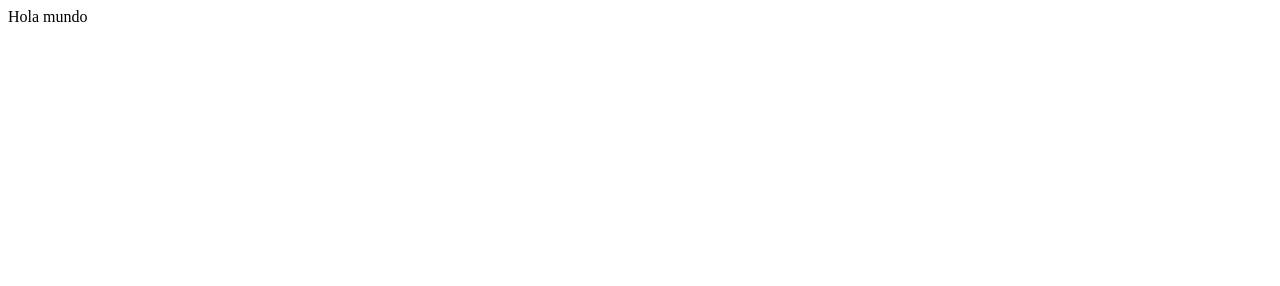
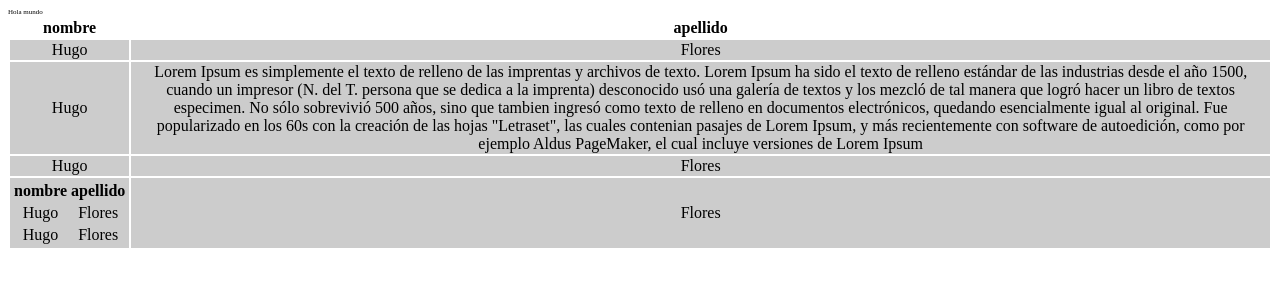
Before and after one commit to DavidArtP/hello_world, a plain HTML site: page index.html in a window 1280 px wide. Drawn offline with Linux system fonts and the light colour scheme.

Commit message:
hoja de estilo

```diff
--- a/index.html
+++ b/index.html
@@ -1,7 +1,50 @@
 <html>
     <head>
+        <link rel="stylesheet" type="text/css" href="style.css" media="screen" />
      </head>
     <body>
-        Hola mundo
+       <h75> Hola mundo </h75>
+        <table>
+            <tr>
+                <th>nombre</th>
+                <th>apellido</th>
+            </tr>
+            <tr>
+                <td>Hugo</td>
+                <td>Flores</td>
+            </tr>
+            <tr >
+                <td>Hugo</td>
+                <td>
+                    <p>
+                        Lorem Ipsum es simplemente el texto de relleno de las imprentas y archivos de texto. Lorem Ipsum ha sido el texto de relleno estándar de las industrias desde el año 1500, cuando un impresor (N. del T. persona que se dedica a la imprenta) desconocido usó una galería de textos y los mezcló de tal manera que logró hacer un libro de textos especimen. No sólo sobrevivió 500 años, sino que tambien ingresó como texto de relleno en documentos electrónicos, quedando esencialmente igual al original. Fue popularizado en los 60s con la creación de las hojas "Letraset", las cuales contenian pasajes de Lorem Ipsum, y más recientemente con software de autoedición, como por ejemplo Aldus PageMaker, el cual incluye versiones de Lorem Ipsum
+                         </p>
+
+                </td>
+            </tr>
+            <tr>
+                <td>Hugo</td>
+                <td>Flores</td>
+            </tr>
+             <tr>
+                <td>
+                    <table>
+                         <tr>
+                            <th>nombre</th>
+                            <th>apellido</th>
+                        </tr>
+                        <tr>
+                            <td>Hugo</td>
+                            <td>Flores</td>
+                        </tr>
+                        <tr >
+                            <td>Hugo</td>
+                            <td>Flores</td>
+                        </tr>
+                    </table>
+                </td>
+                <td>Flores</td>
+            </tr>
+            </table>
     </body>
 </html>
--- /dev/null
+++ b/style.css
@@ -0,0 +1,14 @@
+TABLE{
+    width: 100%;
+    border: #cfffdc;
+}
+TD{
+    text-align: center;
+    background: #cccccc;
+
+}
+H75{
+    font-size: 7px;
+    text-shadow: #ffffaa;
+    margin-bottom: 10px;
+}
```
